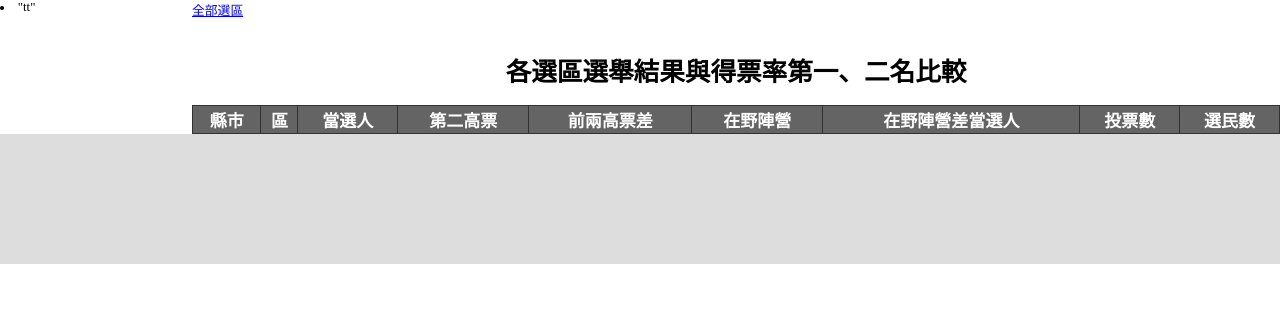
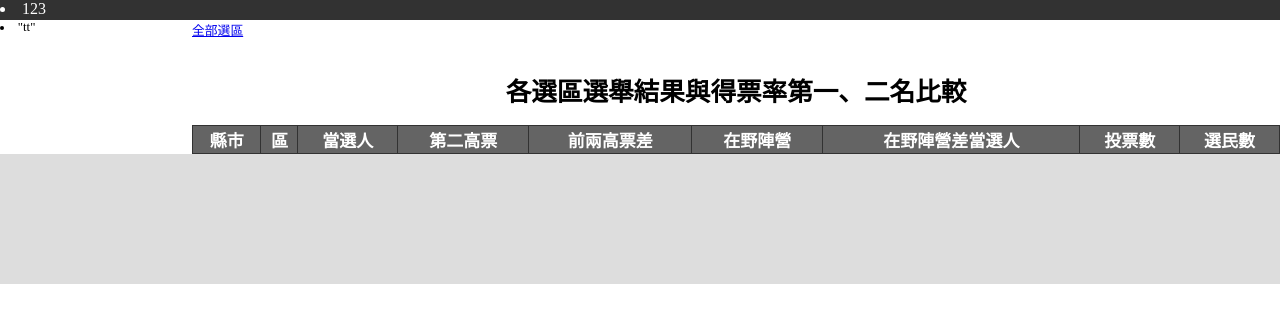
Before and after one commit to sih4sing5hong5/kuat4_moo5-tng5, a Django app: page / in a window 1280 px wide. Shown: the part 130-453 px from the top of the page. Run offline with Django 3.2, Linux system fonts and the light colour scheme; data that the repository does not hold is empty.

Commit message:
加入headerBar

```diff
--- a/選區資料/static/文章/版面.css
+++ b/選區資料/static/文章/版面.css
@@ -10,7 +10,15 @@
 	margin-left:50px;
 	height: 130px;
 	font-size: 100%;
+}
 
+#headerBar
+{
+	margin:0px auto;
+	height:20px;
+	font-size: 100%;
+	background-color: rgb(50,50,50);
+	color:white;
 }
 
 #outer {
--- a/選區資料/templates/選區資料/框.html
+++ b/選區資料/templates/選區資料/框.html
@@ -11,6 +11,9 @@
 <body id = "main">
 	<div id="header">
 		<img src = "{% static 'image/header.jpg' %}" align=left>
+	</div>
+	<div id="headerBar">
+		<li>123</li>
 	</div>
 
 	<div id = "outer">
```
